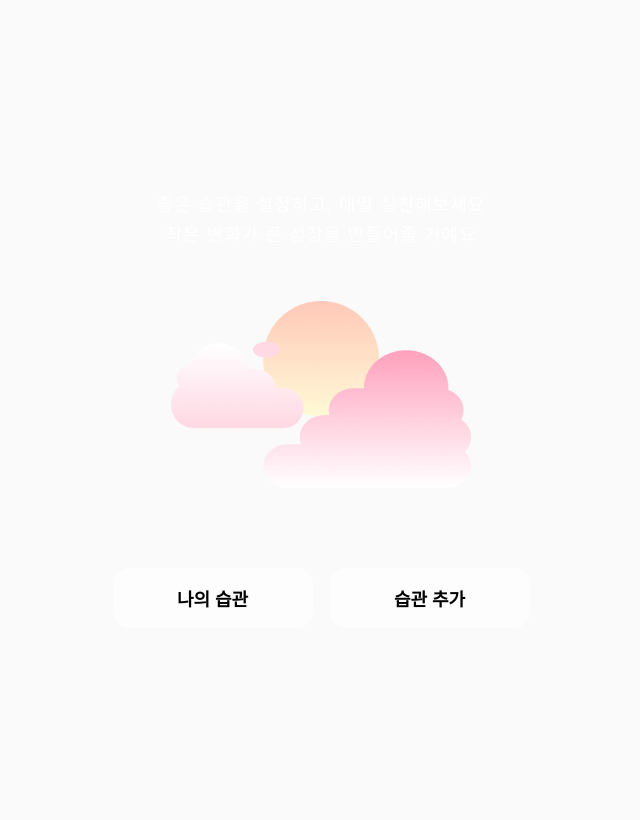
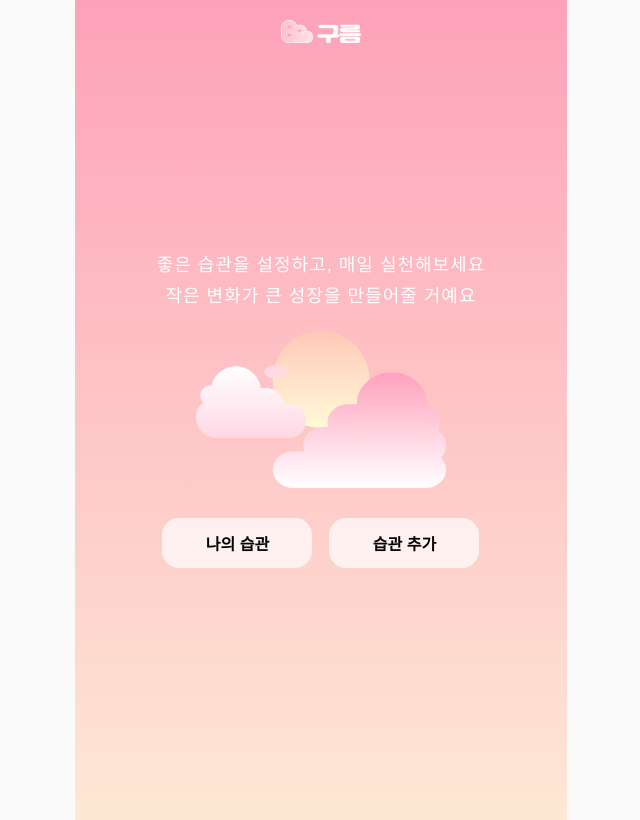
Before and after one commit to KagounivTeam2/front, a React (Create React App) app in the folder cloud/: page / in a window 1280 px wide. Shown: the whole page, without its empty margins (319-959 px from the left). Built offline with nearby package versions, Linux system fonts and the light colour scheme; a web font is replaced by a local one.

Commit message:
feat: 시간별로 배경색상변경, 스타트페이지 로고 추가, 버튼 양옆 수정

```diff
--- a/cloud/package.json
+++ b/cloud/package.json
@@ -6,7 +6,7 @@
     "@testing-library/jest-dom": "^5.17.0",
     "@testing-library/react": "^13.4.0",
     "@testing-library/user-event": "^13.5.0",
-    "axios": "1.7.7",
+    "axios": "^1.7.7",
     "date-fns": "^4.1.0",
     "react": "^18.3.1",
     "react-datepicker": "^7.4.0",
--- a/cloud/src/components/Home.js
+++ b/cloud/src/components/Home.js
@@ -11,15 +11,15 @@ function Home() {
   const setTimeBasedBackground = () => {
     const currentHour = new Date().getHours(); // 현재 시간 가져오기
 
-    if (currentHour >= 9 && currentHour < 15) {
-      // 09:00 ~ 15:00
-      setBackground('linear-gradient(to bottom, #FEA0B8, #FEE8D4)');
+    if (currentHour >= 6 && currentHour < 15) {
+      // 06:00 ~ 15:00
+      setBackground('linear-gradient(to bottom, #FEA0B8, #FEE8D4)'); // Day 테마
     } else if (currentHour >= 15 && currentHour < 20) {
       // 15:00 ~ 20:00
-      setBackground('linear-gradient(to bottom, #79CCFF, #D5FCFF)');
+      setBackground('linear-gradient(to bottom, #79CCFF, #D5FCFF)'); // Evening 테마
     } else {
       // 20:00 ~ 06:00
-      setBackground('linear-gradient(to bottom, #635FB8, #E2DAC7)');
+      setBackground('linear-gradient(to bottom, #635FB8, #E2DAC7)'); // Night 테마
     }
   };
 
--- a/cloud/src/components/Login.js
+++ b/cloud/src/components/Login.js
@@ -40,12 +40,15 @@ function Login() {
   const setTimeBasedBackground = () => {
     const currentHour = new Date().getHours();
 
-    if (currentHour >= 9 && currentHour < 15) {
-      setBackground('linear-gradient(to bottom, #FEA0B8, #FEE8D4)');
+    if (currentHour >= 6 && currentHour < 15) {
+      // 06:00 ~ 15:00
+      setBackground('linear-gradient(to bottom, #FEA0B8, #FEE8D4)'); // Day 테마
     } else if (currentHour >= 15 && currentHour < 20) {
-      setBackground('linear-gradient(to bottom, #79CCFF, #D5FCFF)');
+      // 15:00 ~ 20:00
+      setBackground('linear-gradient(to bottom, #79CCFF, #D5FCFF)'); // Evening 테마
     } else {
-      setBackground('linear-gradient(to bottom, #635FB8, #E2DAC7)');
+      // 20:00 ~ 06:00
+      setBackground('linear-gradient(to bottom, #635FB8, #E2DAC7)'); // Night 테마
     }
   };
 
--- a/cloud/src/components/Signup.js
+++ b/cloud/src/components/Signup.js
@@ -15,17 +15,17 @@ function Signup() {
     const setTimeBasedBackground = () => {
         const currentHour = new Date().getHours();
 
-        if (currentHour >= 9 && currentHour < 15) {
-            // 09:00 ~ 15:00
-            setBackground('linear-gradient(to bottom, #FEA0B8, #FEE8D4)');
+        if (currentHour >= 6 && currentHour < 15) {
+          // 06:00 ~ 15:00
+          setBackground('linear-gradient(to bottom, #FEA0B8, #FEE8D4)'); // Day 테마
         } else if (currentHour >= 15 && currentHour < 20) {
-            // 15:00 ~ 20:00
-            setBackground('linear-gradient(to bottom, #79CCFF, #D5FCFF)');
+          // 15:00 ~ 20:00
+          setBackground('linear-gradient(to bottom, #79CCFF, #D5FCFF)'); // Evening 테마
         } else {
-            // 20:00 ~ 06:00
-            setBackground('linear-gradient(to bottom, #635FB8, #E2DAC7)');
+          // 20:00 ~ 06:00
+          setBackground('linear-gradient(to bottom, #635FB8, #E2DAC7)'); // Night 테마
         }
-    };
+      };
 
     const handleSignup = async () => {
         if (!loginId || !password) {
--- a/cloud/src/components/StartPage.js
+++ b/cloud/src/components/StartPage.js
@@ -1,21 +1,56 @@
-import React from "react";
+import React, { useEffect, useState } from "react";
 import { Link } from "react-router-dom";
 import styles from './StartPage.module.css';
+import CloudBackground from './CloudBackground';  // 구름 컴포넌트 추가
 
 function StartPage() {
+  const [background, setBackground] = useState('');
+
+  // 시간에 따른 배경색 설정 함수
+  const setTimeBasedBackground = () => {
+    const currentHour = new Date().getHours(); // 현재 시간 가져오기
+
+    if (currentHour >= 6 && currentHour < 15) {
+      // 06:00 ~ 15:00
+      setBackground('linear-gradient(to bottom, #FEA0B8, #FEE8D4)'); // Day 테마
+    } else if (currentHour >= 15 && currentHour < 20) {
+      // 15:00 ~ 20:00
+      setBackground('linear-gradient(to bottom, #79CCFF, #D5FCFF)'); // Evening 테마
+    } else {
+      // 20:00 ~ 06:00
+      setBackground('linear-gradient(to bottom, #635FB8, #E2DAC7)'); // Night 테마
+    }
+  };
+
+  useEffect(() => {
+    // 컴포넌트 마운트 시 배경색 설정
+    setTimeBasedBackground();
+
+    // 매 분마다 배경색을 업데이트하는 타이머 설정
+    const timer = setInterval(setTimeBasedBackground, 1000 * 60);
+
+    // 컴포넌트 언마운트 시 타이머 정리
+    return () => clearInterval(timer);
+  }, []);
+
   return (
-      <div className={styles.startContainer}>  {/* className={styles.클래스명} */}
+    <div className={styles.startContainer} style={{ background }}>
+      <CloudBackground />  {/* 구름 컴포넌트 추가 */}
+
+      {/* 헤더에 로고 이미지 추가 */}
       <header className={styles.header}>
+        <img src="/img/Header_img.png" alt="Logo" className={styles.logoHeader} />
       </header>
+
       {/* 텍스트 부분 */}
-      <div className={styles.contentWrapper}> {/* styles 객체로 클래스 사용 */}
+      <div className={styles.contentWrapper}>
         <p className={styles.introText}>
           좋은 습관을 설정하고, 매일 실천해보세요
           <br />작은 변화가 큰 성장을 만들어줄 거예요
         </p>
       </div>
 
-      {/* 이미지 부분 */}
+      {/* 메인 로고 이미지 */}
       <img src="/img/start_2.png" alt="Logo" className={styles.logoImage} />
 
       <div className={styles.buttons}>
--- a/cloud/src/components/StartPage.module.css
+++ b/cloud/src/components/StartPage.module.css
@@ -1,12 +1,20 @@
-body{
+body {
   font-family: 'Apple SD Gothic Neo', sans-serif;
+  margin: 0;
+  padding: 0;
+  box-sizing: border-box;
 }
 
 .startContainer {
+  position: relative;
+  display: flex;
+  flex-direction: column;
+  justify-content: center;
+  align-items: center;
   padding: 20px;
-  max-width: 400px;
-  min-width: 54.2vh;
-  min-height: 50vh;
+  min-width: 56.6vh; /* 가로 길이 폰 사이즈 맞추기 */
+  min-height: 100vh;
+  overflow: hidden; /* 구름이 넘칠 때 숨김 */
 }
 
 .contentWrapper {
@@ -18,8 +26,8 @@ body{
   color: white;
   font-size: 18px;
   margin-bottom: 50px;
-  letter-spacing: 1px; /* 글자 자간을 1.5px로 설정 */
-  line-height: 1.7; /* 줄 간격 조정 */
+  letter-spacing: 1px; /* 글자 자간 */
+  line-height: 1.7; /* 줄 간격 */
 }
 
 .logoImage {
@@ -29,22 +37,77 @@ body{
   height: auto;
 }
 
+.header {
+  display: flex;
+  justify-content: center; /* 로고를 중앙 정렬 */
+  align-items: center;
+  position: absolute;
+  top: 40px; /* 상단에서 20px 띄움 */
+  left: 50%;
+  transform: translateX(-50%);
+}
+
+.logoHeader {
+  width: 80px; /* 로고 크기 */
+  height: auto;
+}
+
 .buttons {
   display: flex;
   align-items: center;
   justify-content: center;
   gap: 17px;
-  margin-top: 80px;
+  margin-top: 30px; /* 버튼과 로고 간 간격 조정 */
+  flex-wrap: wrap; /* 작은 화면에서 버튼이 여러 줄로 표시 */
 }
 
 .habitBtn {
-  background-color: rgb(255, 255, 255,0.7);
+  background-color: rgba(255, 255, 255, 0.7); /* 약간 투명한 배경 */
   border-radius: 17px;
   padding: 10px 20px;
   cursor: pointer;
   border: none;
-  width: 200px;
-  height: 60px;
-  font-size: 18px;
-  font-weight: bold; /* 텍스트를 두껍게 설정 */
+  width: 150px;
+  height: 50px;
+  font-size: 16px;
+  font-weight: bold;
+  transition: background-color 0.3s ease;
 }
+
+.habitBtn:hover {
+  background-color: rgba(255, 255, 255, 0.9); /* 호버 시 배경색 밝게 */
+}
+
+/* Responsive styling */
+@media (max-width: 768px) {
+  .logoImage {
+    width: 250px;
+  }
+
+  .habitBtn {
+    width: 140px;
+    height: 45px;
+    font-size: 15px;
+  }
+}
+
+@media (max-width: 480px) {
+  .logoImage {
+    width: 200px;
+  }
+
+  .habitBtn {
+    width: 120px;
+    height: 40px;
+    font-size: 14px;
+  }
+}
+
+
+.logoImage {
+  display: block;
+  margin: 0 auto;
+  width: 250px;
+  height: auto;
+  margin-top: -50px; /* 메인 로고를 위로 올리기 위한 margin-top 설정 */
+}
```
Also changed, not shown: 1 other file (tests, documents, lock files or other folders). Lines whose indentation alone changed are shown as unchanged.
